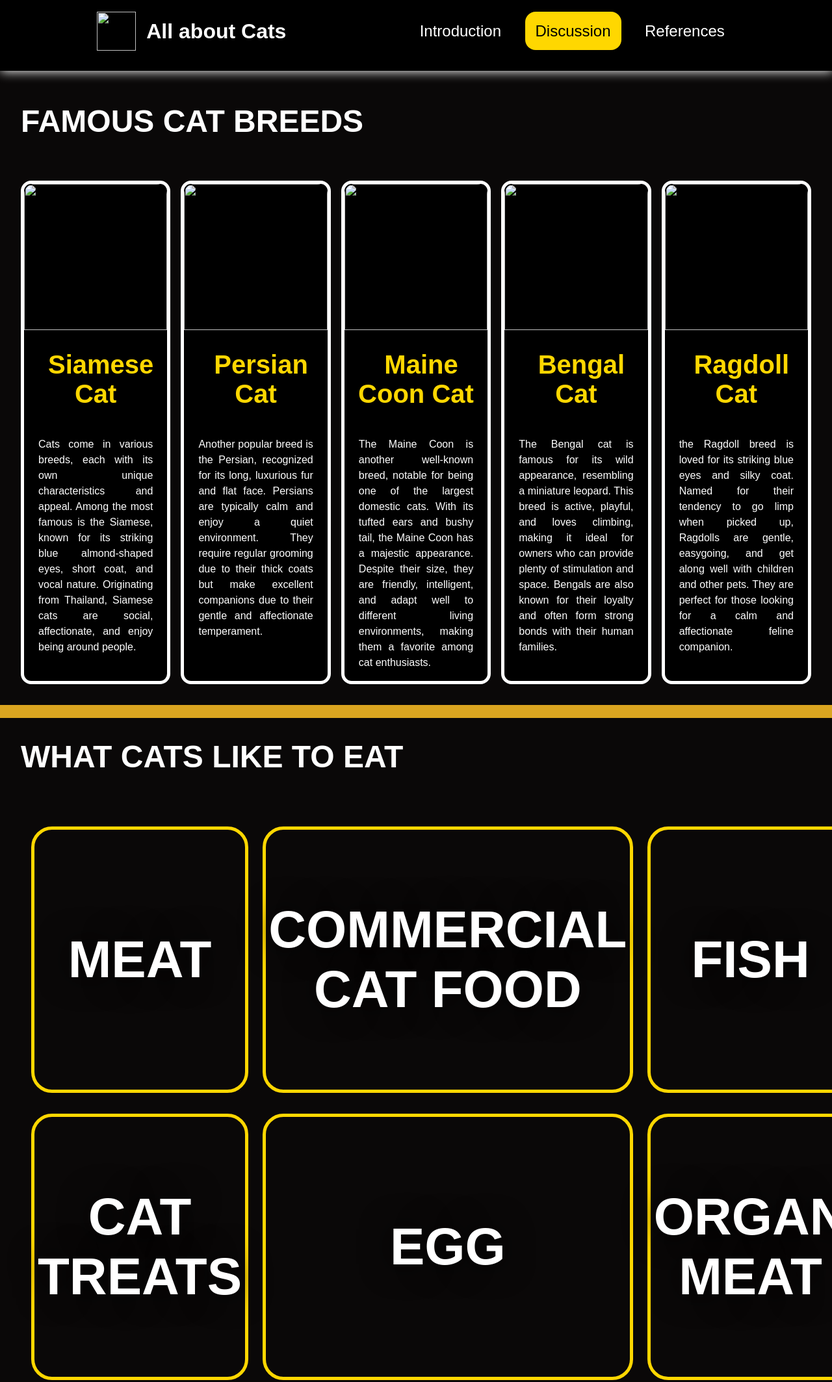
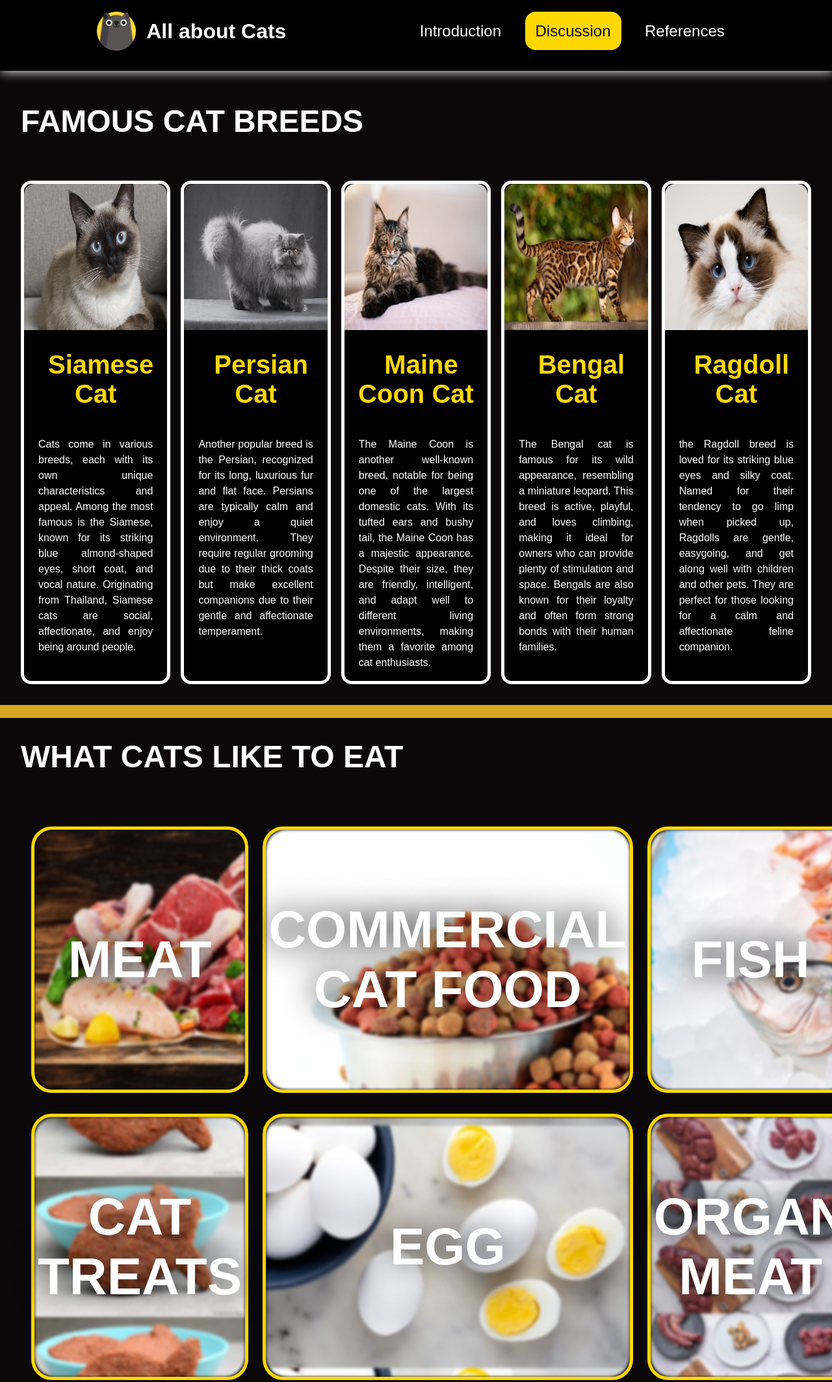
Before and after one commit to JuletteDev-27/all-about-cats-site, a plain HTML site: page page_discussion.html in a window 1280 px wide. Shown: the part 13-2140 px from the top of the page at 65% size. Drawn offline with Linux system fonts and the light colour scheme; the site is published under a folder, as on GitHub Pages, so addresses that start at the root find nothing.

Commit message:
Updated Image paths

```diff
--- a/page_discussion.html
+++ b/page_discussion.html
@@ -9,7 +9,7 @@
     <nav style=" top: 0; display:flex; position: sticky; justify-content: space-evenly; align-items: center; background-color: black; padding-block: 1rem; box-shadow: 0.5px 0.5px 1rem white; z-index: 1;">
         <a href="index.html" style="text-decoration: none;">
             <div style="display: flex; align-items: center; gap: 1rem; cursor: pointer">
-                <img src="/assets/img/main_nav_icon.png" alt="" style="width: 60px; height: 60px;">
+                <img src="assets/img/main_nav_icon.png" alt="" style="width: 60px; height: 60px;">
                 <h1 style=" color: white; font-size: 2rem;">All about Cats</h1>
             </div>
         </a>
@@ -24,27 +24,27 @@
         <h1 style="text-transform: uppercase; padding-inline: 2rem; color: white; font-size: 3rem;">Famous Cat Breeds</h1>
         <ul style="display: flex; gap: 1rem; justify-content: center; list-style: none; padding: 2rem; margin: 0;">
             <li style="width: 100%; min-height: 500px; background-color: black; border:solid 5px white; border-radius: 1rem; text-align: center;">
-                <img src="/assets/img/siamese-card-img.jpg" alt="" style="width: 100%; height: 225px; border-radius: 1rem 1rem 0rem 0rem;">
+                <img src="assets/img/siamese-card-img.jpg" alt="" style="width: 100%; height: 225px; border-radius: 1rem 1rem 0rem 0rem;">
                 <h1 style="color: gold; text-indent: 1rem; font-size: 2.5rem;">Siamese Cat</h1>
                 <p style="display: inline-block; text-align: justify; width: 80%; line-height: 1.5rem;">Cats come in various breeds, each with its own unique characteristics and appeal. Among the most famous is the Siamese, known for its striking blue almond-shaped eyes, short coat, and vocal nature. Originating from Thailand, Siamese cats are social, affectionate, and enjoy being around people.</p>
             </li>
             <li style="width: 100%; min-height: 500px; background-color: black; border:solid 5px white; border-radius: 1rem; text-align: center;">
-                <img src="/assets/img/persian-card-img.jpg" alt="" style="width: 100%; height: 225px; border-radius: 1rem 1rem 0rem 0rem;">
+                <img src="assets/img/persian-card-img.jpg" alt="" style="width: 100%; height: 225px; border-radius: 1rem 1rem 0rem 0rem;">
                 <h1 style="color: gold; text-indent: 1rem; font-size: 2.5rem;">Persian Cat</h1>
                 <p style="display: inline-block; text-align: justify; width: 80%; line-height: 1.5rem;">Another popular breed is the Persian, recognized for its long, luxurious fur and flat face. Persians are typically calm and enjoy a quiet environment. They require regular grooming due to their thick coats but make excellent companions due to their gentle and affectionate temperament.</p>
             </li>
             <li style="width: 100%; min-height: 500px; background-color: black; border:solid 5px white; border-radius: 1rem; text-align: center;">
-                <img src="/assets/img/maine-coon-card-img.jpg" alt="" style="width: 100%; height: 225px; border-radius: 1rem 1rem 0rem 0rem;">
+                <img src="assets/img/maine-coon-card-img.jpg" alt="" style="width: 100%; height: 225px; border-radius: 1rem 1rem 0rem 0rem;">
                 <h1 style="color: gold; text-indent: 1rem; font-size: 2.5rem;">Maine Coon Cat</h1>
                 <p style="display: inline-block; text-align: justify; width: 80%; line-height: 1.5rem;">The Maine Coon is another well-known breed, notable for being one of the largest domestic cats. With its tufted ears and bushy tail, the Maine Coon has a majestic appearance. Despite their size, they are friendly, intelligent, and adapt well to different living environments, making them a favorite among cat enthusiasts.</p>
             </li>
             <li style="width: 100%; min-height: 500px; background-color: black; border:solid 5px white; border-radius: 1rem; text-align: center;">
-                <img src="/assets/img/bengal-card-img.jpg" alt="" style="width: 100%; height: 225px; border-radius: 1rem 1rem 0rem 0rem;">
+                <img src="assets/img/bengal-card-img.jpg" alt="" style="width: 100%; height: 225px; border-radius: 1rem 1rem 0rem 0rem;">
                 <h1 style="color: gold; text-indent: 1rem; font-size: 2.5rem;"> Bengal Cat</h1>
                 <p style="display: inline-block; text-align: justify; width: 80%; line-height: 1.5rem;">The Bengal cat is famous for its wild appearance, resembling a miniature leopard. This breed is active, playful, and loves climbing, making it ideal for owners who can provide plenty of stimulation and space. Bengals are also known for their loyalty and often form strong bonds with their human families.</p>
             </li>
             <li style="width: 100%; min-height: 500px; background-color: black; border:solid 5px white; border-radius: 1rem; text-align: center;">
-                <img src="/assets/img/ragdoll-card-img.jpg" alt="" style="width: 100%; height: 225px; border-radius: 1rem 1rem 0rem 0rem;">
+                <img src="assets/img/ragdoll-card-img.jpg" alt="" style="width: 100%; height: 225px; border-radius: 1rem 1rem 0rem 0rem;">
                 <h1 style="color: gold; text-indent: 1rem; font-size: 2.5rem;">Ragdoll Cat</h1>
                 <p style="display: inline-block; text-align: justify; width: 80%; line-height: 1.5rem;">the Ragdoll breed is loved for its striking blue eyes and silky coat. Named for their tendency to go limp when picked up, Ragdolls are gentle, easygoing, and get along well with children and other pets. They are perfect for those looking for a calm and affectionate feline companion.</p>
             </li>
@@ -55,32 +55,32 @@
         <h1 style="text-transform: uppercase; padding-inline: 2rem; color: white; font-size: 3rem;">What Cats Like to eat</h1>
         <ul style="display: grid; grid-template-columns: 1fr 1fr 1fr; margin: 0; padding: 3rem; list-style: none; gap: 2rem;">
             <li style="width: 100%; height: 400px; border-radius: 2rem; position: relative; display: flex; align-items: center; justify-content: center; border: gold solid 5px;">
-                <div style="background-image: url('/assets/img/meat-card-img.jpg'); position: absolute; top: 0; left: 0; width: 100%; display: block;
+                <div style="background-image: url('assets/img/meat-card-img.jpg'); position: absolute; top: 0; left: 0; width: 100%; display: block;
                 height: 100%; border-radius: 2rem;  filter: blur(2px); z-index: -1;"></div>
                 <h1 style="color: white; font-size: 5rem; text-transform: uppercase; text-shadow: 0px 0px 3rem black; font-weight: bolder;">Meat</h1>
             </li>
             <li style="width: 100%; height: 400px; border-radius: 2rem; position: relative; display: flex; align-items: center; justify-content: center; border: gold solid 5px;">
-                <div style="background-image: url('/assets/img/cat-food-card-img.jpg'); position: absolute; top: 0; left: 0; width: 100%; display: block;
+                <div style="background-image: url('assets/img/cat-food-card-img.jpg'); position: absolute; top: 0; left: 0; width: 100%; display: block;
                 height: 100%; border-radius: 2rem;  filter: blur(2px); z-index: -1;"></div>
                 <h1 style="text-align: center; color: white; font-size: 5rem; text-transform: uppercase; text-shadow: 0px 0px 3rem black; font-weight: bolder;">Commercial Cat Food</h1>
             </li>
             <li style="width: 100%; height: 400px; border-radius: 2rem; position: relative; display: flex; align-items: center; justify-content: center; border: gold solid 5px;">
-                <div style="background-image: url('/assets/img/fish-card-img.jpg'); position: absolute; top: 0; left: 0; width: 100%; display: block;
+                <div style="background-image: url('assets/img/fish-card-img.jpg'); position: absolute; top: 0; left: 0; width: 100%; display: block;
                 height: 100%; border-radius: 2rem;  filter: blur(2px); z-index: -1;"></div>
                 <h1 style="text-align: center; color: white; font-size: 5rem; text-transform: uppercase; text-shadow: 0px 0px 3rem black; font-weight: bolder;">Fish</h1>
             </li>
             <li style="width: 100%; height: 400px; border-radius: 2rem; position: relative; display: flex; align-items: center; justify-content: center; border: gold solid 5px;">
-                <div style="background-image: url('/assets/img/cat-treats-card-img.jpg'); background-position: center; background-size: contain; position: absolute; top: 0; left: 0; width: 100%; display: block;
+                <div style="background-image: url('assets/img/cat-treats-card-img.jpg'); background-position: center; background-size: contain; position: absolute; top: 0; left: 0; width: 100%; display: block;
                 height: 100%; border-radius: 2rem;  filter: blur(2px); z-index: -1;"></div>
                 <h1 style="text-align: center; color: white; font-size: 5rem; text-transform: uppercase; text-shadow: 0px 0px 3rem black; font-weight: bolder;">Cat Treats</h1>
             </li>
             <li style="width: 100%; height: 400px; border-radius: 2rem; position: relative; display: flex; align-items: center; justify-content: center; border: gold solid 5px;">
-                <div style="background-image: url('/assets/img/egg-card-img.jpg'); background-position: center; background-size: contain; position: absolute; top: 0; left: 0; width: 100%; display: block;
+                <div style="background-image: url('assets/img/egg-card-img.jpg'); background-position: center; background-size: contain; position: absolute; top: 0; left: 0; width: 100%; display: block;
                 height: 100%; border-radius: 2rem;  filter: blur(2px); z-index: -1;"></div>
                 <h1 style="text-align: center; color: white; font-size: 5rem; text-transform: uppercase; text-shadow: 0px 0px 3rem black; font-weight: bolder;">Egg</h1>
             </li>
             <li style="width: 100%; height: 400px; border-radius: 2rem; position: relative; display: flex; align-items: center; justify-content: center; border: gold solid 5px;">
-                <div style="background-image: url('/assets/img/organ-meat-card-img.jpg'); background-position: center; background-size: contain; position: absolute; top: 0; left: 0; width: 100%; display: block;
+                <div style="background-image: url('assets/img/organ-meat-card-img.jpg'); background-position: center; background-size: contain; position: absolute; top: 0; left: 0; width: 100%; display: block;
                 height: 100%; border-radius: 2rem;  filter: blur(2px); z-index: -1;"></div>
                 <h1 style="text-align: center; color: white; font-size: 5rem; text-transform: uppercase; text-shadow: 0px 0px 3rem black; font-weight: bolder;">Organ Meat</h1>
             </li>
```
